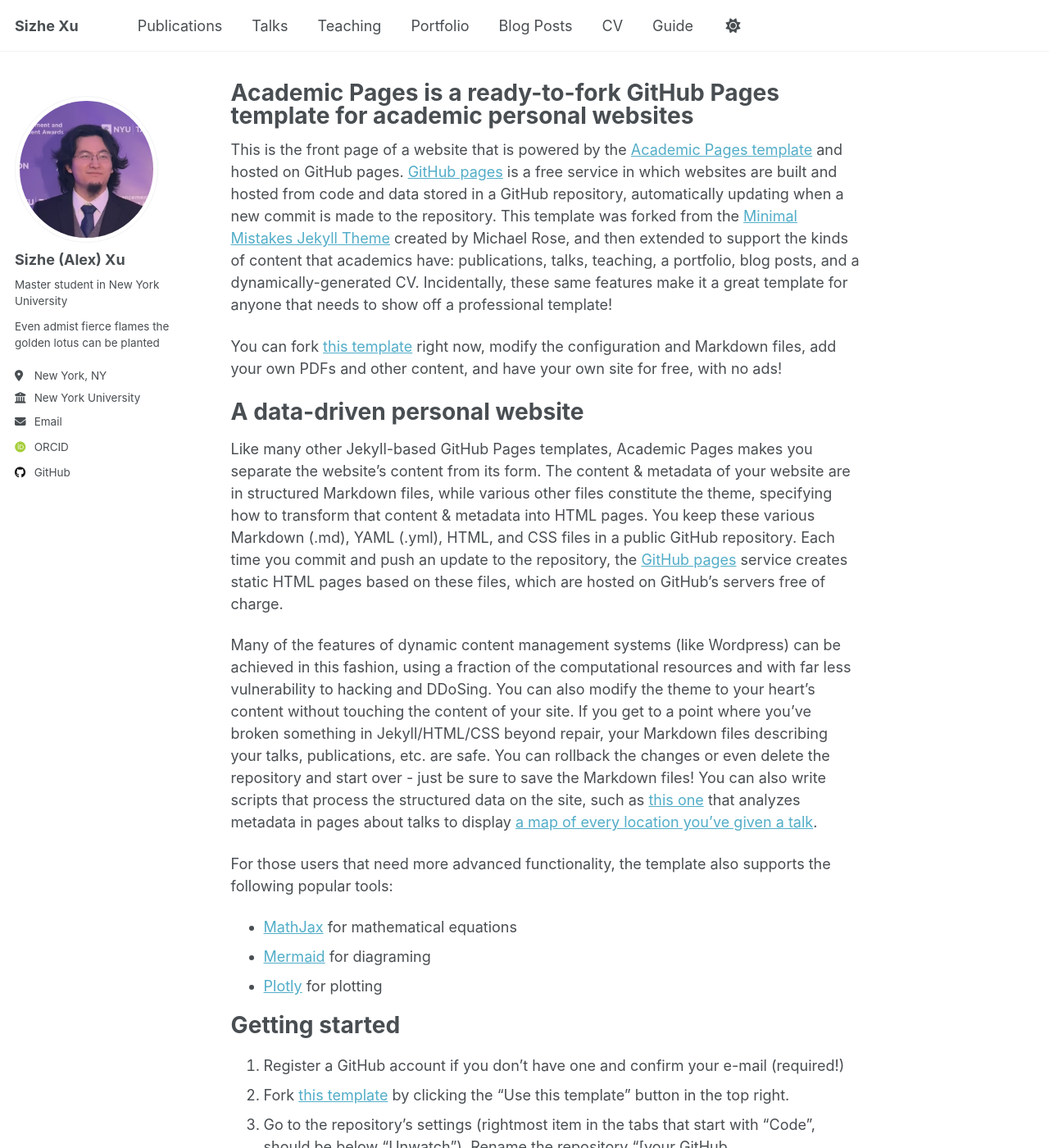
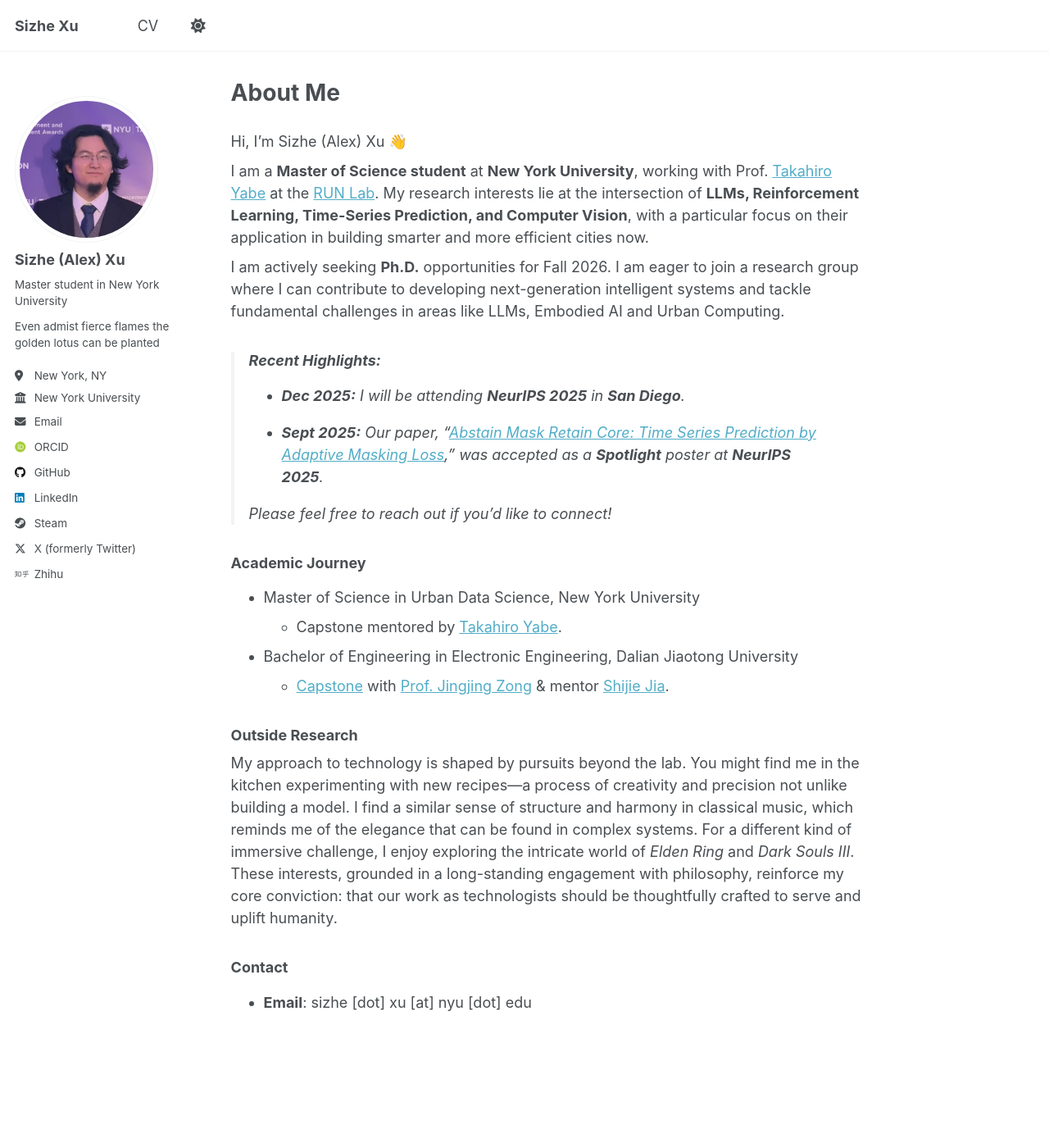
Before and after one commit to MazelTovy/alexxu.github.io, a Jekyll site: the page built from _pages/about.md, in a window 1280 px wide and 1400 px high. Shown: the whole window at 82% size. Built offline with Jekyll 4.4.1, drawn with Linux system fonts in a browser that asks for light colours; some web fonts are replaced; a script that is not in the unit is left out; some of the changed text lies outside the part shown.

```diff
--- a/_config.yml
+++ b/_config.yml
@@ -12,7 +12,7 @@ site_theme               : "default" # Currently available options are "default"
 title                    : "Sizhe Xu"
 title_separator          : "-"
 name                     : &name "Sizhe (Alex) Xu"
-description              : &description "Master student in New York University"   # Update this with a general description of your site, this is the default if not overridden by a page
+description              : &description "Master student @ NYU"   # Update this with a general description of your site, this is the default if not overridden by a page
 url                      : https://mazeltovy.github.io # The base hostname & protocol for your site e.g. "https://[your GitHub username].github.io",
                                                            # or if you already have some other page hosted on Github then use "https://[your GitHub username].github.io/[Your Repo Name]"
 baseurl                  : "" # the subpath of your site, e.g. "/blog"
@@ -63,21 +63,21 @@ author:
   keybase          : # Username
   instagram        : # Username
   lastfm           : # Username
-  linkedin         : # Username
+  linkedin         : "sizhe-xu"
   mastodon         : # URL
   medium           : # URL
   pinterest        : # Username
   soundcloud       : # Username
-  steam            : # Username
+  steam            : "mazeltovy"
   telegram         : # URL
   tumblr           : # Username
-  twitter          : # Username for X / Twitter
+  twitter          : "mazeltovy"
   vine             : # Username
   weibo            : # Username
   wikipedia        : # Username
   xing             : # Username
   youtube          : # Username
-  zhihu            : # Username
+  zhihu            : "hermione-84-54"
 
 # Publication Category - The following the list of publication categories and their headings
 publication_category:
--- a/_pages/about.md
+++ b/_pages/about.md
@@ -1,56 +1,57 @@
 ---
 permalink: /
-title: "Academic Pages is a ready-to-fork GitHub Pages template for academic personal websites"
+title: "About Me"
 author_profile: true
 redirect_from:
   - /about/
   - /about.html
 ---
 
-This is the front page of a website that is powered by the [Academic Pages template](https://github.com/academicpages/academicpages.github.io) and hosted on GitHub pages. [GitHub pages](https://pages.github.com) is a free service in which websites are built and hosted from code and data stored in a GitHub repository, automatically updating when a new commit is made to the repository. This template was forked from the [Minimal Mistakes Jekyll Theme](https://mmistakes.github.io/minimal-mistakes/) created by Michael Rose, and then extended to support the kinds of content that academics have: publications, talks, teaching, a portfolio, blog posts, and a dynamically-generated CV. Incidentally, these same features make it a great template for anyone that needs to show off a professional template!
+<style>
+.page__content p:first-of-type {
+  margin-top: 1em;
+}
+</style>
 
- You can fork [this template](https://github.com/academicpages/academicpages.github.io) right now, modify the configuration and Markdown files, add your own PDFs and other content, and have your own site for free, with no ads!
+Hi, I'm Sizhe (Alex) Xu 👋
 
-A data-driven personal website
-======
-Like many other Jekyll-based GitHub Pages templates, Academic Pages makes you separate the website's content from its form. The content & metadata of your website are in structured Markdown files, while various other files constitute the theme, specifying how to transform that content & metadata into HTML pages. You keep these various Markdown (.md), YAML (.yml), HTML, and CSS files in a public GitHub repository. Each time you commit and push an update to the repository, the [GitHub pages](https://pages.github.com/) service creates static HTML pages based on these files, which are hosted on GitHub's servers free of charge.
+I am a **Master of Science student** at **New York University**, working with Prof. [Takahiro Yabe][Takahiro Yabe-link] at the [RUN Lab][RUN lab-link]. My research interests lie at the intersection of **LLMs, Reinforcement Learning, Time-Series Prediction, and Computer Vision**, with a particular focus on their application in building smarter and more efficient cities now.
 
-Many of the features of dynamic content management systems (like Wordpress) can be achieved in this fashion, using a fraction of the computational resources and with far less vulnerability to hacking and DDoSing. You can also modify the theme to your heart's content without touching the content of your site. If you get to a point where you've broken something in Jekyll/HTML/CSS beyond repair, your Markdown files describing your talks, publications, etc. are safe. You can rollback the changes or even delete the repository and start over - just be sure to save the Markdown files! You can also write scripts that process the structured data on the site, such as [this one](https://github.com/academicpages/academicpages.github.io/blob/master/talkmap.ipynb) that analyzes metadata in pages about talks to display [a map of every location you've given a talk](https://academicpages.github.io/talkmap.html).
+I am actively seeking **Ph.D.** opportunities for Fall 2026. I am eager to join a research group where I can contribute to developing next-generation intelligent systems and tackle fundamental challenges in areas like LLMs, Embodied AI and Urban Computing.
 
-For those users that need more advanced functionality, the template also supports the following popular tools:
-- [MathJax](https://www.mathjax.org/) for mathematical equations
-- [Mermaid](https://mermaid.js.org/) for diagraming
-- [Plotly](https://plotly.com/javascript/) for plotting
+> ### Recent Highlights:
+> * **Dec 2025:** I will be attending **NeurIPS 2025** in **San Diego**.
+>
+> * **Sept 2025:** Our paper, "[Abstain Mask Retain Core: Time Series Prediction by Adaptive Masking Loss][paper-link]," was accepted as a **Spotlight** poster at **NeurIPS 2025**.
+>
+> Please feel free to reach out if you'd like to connect!
 
-Getting started
-======
-1. Register a GitHub account if you don't have one and confirm your e-mail (required!)
-1. Fork [this template](https://github.com/academicpages/academicpages.github.io) by clicking the "Use this template" button in the top right.
-1. Go to the repository's settings (rightmost item in the tabs that start with "Code", should be below "Unwatch"). Rename the repository "[your GitHub username].github.io", which will also be your website's URL.
-1. Set site-wide configuration and create content & metadata (see below -- also see [this set of diffs](http://archive.is/3TPas) showing what files were changed to set up [an example site](https://getorg-testacct.github.io) for a user with the username "getorg-testacct")
-1. Upload any files (like PDFs, .zip files, etc.) to the files/ directory. They will appear at https://[your GitHub username].github.io/files/example.pdf.
-1. Check status by going to the repository settings, in the "GitHub pages" section
+### Academic Journey
 
-Site-wide configuration
-------
-The main configuration file for the site is in the base directory in [_config.yml](https://github.com/academicpages/academicpages.github.io/blob/master/_config.yml), which defines the content in the sidebars and other site-wide features. You will need to replace the default variables with ones about yourself and your site's github repository. The configuration file for the top menu is in [_data/navigation.yml](https://github.com/academicpages/academicpages.github.io/blob/master/_data/navigation.yml). For example, if you don't have a portfolio or blog posts, you can remove those items from that navigation.yml file to remove them from the header.
+- Master of Science in Urban Data Science, New York University
+  - Capstone mentored by [Takahiro Yabe][Takahiro Yabe-link].
+- Bachelor of Engineering in Electronic Engineering, Dalian Jiaotong University
+  - [Capstone][undergrad capstone-link] with [Prof. Jingjing Zong][ZJJ-link] & mentor [Shijie Jia][JSJ-link].
 
-Create content & metadata
-------
-For site content, there is one Markdown file for each type of content, which are stored in directories like _publications, _talks, _posts, _teaching, or _pages. For example, each talk is a Markdown file in the [_talks directory](https://github.com/academicpages/academicpages.github.io/tree/master/_talks). At the top of each Markdown file is structured data in YAML about the talk, which the theme will parse to do lots of cool stuff. The same structured data about a talk is used to generate the list of talks on the [Talks page](https://academicpages.github.io/talks), each [individual page](https://academicpages.github.io/talks/2012-03-01-talk-1) for specific talks, the talks section for the [CV page](https://academicpages.github.io/cv), and the [map of places you've given a talk](https://academicpages.github.io/talkmap.html) (if you run this [python file](https://github.com/academicpages/academicpages.github.io/blob/master/talkmap.py) or [Jupyter notebook](https://github.com/academicpages/academicpages.github.io/blob/master/talkmap.ipynb), which creates the HTML for the map based on the contents of the _talks directory).
+### Outside Research
 
-**Markdown generator**
+My approach to technology is shaped by pursuits beyond the lab. You might find me in the kitchen experimenting with new recipes—a process of creativity and precision not unlike building a model. I find a similar sense of structure and harmony in classical music, which reminds me of the elegance that can be found in complex systems. For a different kind of immersive challenge, I enjoy exploring the intricate world of *Elden Ring* and *Dark Souls III*. These interests, grounded in a long-standing engagement with philosophy, reinforce my core conviction: that our work as technologists should be thoughtfully crafted to serve and uplift humanity.
 
-The repository includes [a set of Jupyter notebooks](https://github.com/academicpages/academicpages.github.io/tree/master/markdown_generator
-) that converts a CSV containing structured data about talks or presentations into individual Markdown files that will be properly formatted for the Academic Pages template. The sample CSVs in that directory are the ones I used to create my own personal website at stuartgeiger.com. My usual workflow is that I keep a spreadsheet of my publications and talks, then run the code in these notebooks to generate the Markdown files, then commit and push them to the GitHub repository.
+### Contact
 
-How to edit your site's GitHub repository
-------
-Many people use a git client to create files on their local computer and then push them to GitHub's servers. If you are not familiar with git, you can directly edit these configuration and Markdown files directly in the github.com interface. Navigate to a file (like [this one](https://github.com/academicpages/academicpages.github.io/blob/master/_talks/2012-03-01-talk-1.md) and click the pencil icon in the top right of the content preview (to the right of the "Raw | Blame | History" buttons). You can delete a file by clicking the trashcan icon to the right of the pencil icon. You can also create new files or upload files by navigating to a directory and clicking the "Create new file" or "Upload files" buttons.
+- **Email**: sizhe [dot] xu [at] nyu [dot] edu
 
-Example: editing a Markdown file for a talk
-![Editing a Markdown file for a talk](/images/editing-talk.png)
+[Takahiro Yabe-link]: https://engineering.nyu.edu/faculty/takahiro-yabe
+[paper-link]: ../files/27228_Abstain_Mask_Retain_Core.pdf
+[RUN lab-link]: https://www.takayabe.net/
+[undergrad capstone-link]: https://github.com/MazelTovy/image_segmentation_beamer
+[ZJJ-link]: http://srie.djtu.edu.cn/162.html
+[JSJ-link]: http://www.djtu.edu.cn/teacher/43.html
 
-For more info
-------
-More info about configuring Academic Pages can be found in [the guide](https://academicpages.github.io/markdown/), the [growing wiki](https://github.com/academicpages/academicpages.github.io/wiki), and you can always [ask a question on GitHub](https://github.com/academicpages/academicpages.github.io/discussions). The [guides for the Minimal Mistakes theme](https://mmistakes.github.io/minimal-mistakes/docs/configuration/) (which this theme was forked from) might also be helpful.
+<!-- I am a Master Student at **New York University**, with a deep research interest in building autonomous agents capable of understanding, reasoning, and interacting with complex, dynamic environments. My goal is to contribute to the development of Embodied AI and World Models, bridging the gap between digital intelligence and the physical world.
+
+My research approach is demonstrated in my co-first author paper, "Abstain Mask Retain Core: Time Series Prediction by Adaptive Masking Loss," which will be presented as a **Spotlight (Top 5%)** at **NeurIPS 2025**. In this work, we challenged the conventional "long-sequence information gain" hypothesis in time series forecasting. We proposed the AMRC framework, grounded in information bottleneck theory, which adaptively masks redundant information to enhance prediction accuracy and representation stability. This work underscores my ability to question established assumptions and develop novel, principled machine learning solutions.
+
+Beyond foundational model research, I am passionate about applying these principles to create intelligent systems. I explored high-level decision-making by developing the "Thinking on the Move (TOM)" framework, which uses LLM-powered agents to simulate complex human mobility behaviors in urban settings. My hands-on experience extends to low-level control and perception, where I led a team to win the First Prize in the National Smart Car Competition by engineering an autonomous vehicle from the ground up, integrating custom hardware, control systems, and computer vision models.
+
+I am currently seeking a **Ph.D. position** where I can leverage my background in machine learning, agent-based modeling, and robotics to tackle fundamental challenges in building next-generation intelligent agents. I am particularly excited about research in Vision-Language-Action (VLA) models, reinforcement learning with human feedback, and the scalability of world models. -->
--- a/_sass/_themes.scss
+++ b/_sass/_themes.scss
@@ -11,7 +11,7 @@ $doc-font-size              : 16;
 
 /* Paragraph indention */
 $paragraph-indent           : false; // true, false (default)
-$indent-var                 : 1.3em;
+$indent-var                 : 0.5em;
 
 /* System typefaces */
 $serif                      : Georgia, Times, serif;
```
Also changed, not shown: _data/navigation.yml (+12 -12 lines), _pages/cv.md (+39 -29 lines), _pages/image/about/1760120713982.png (added), 3 other files.
